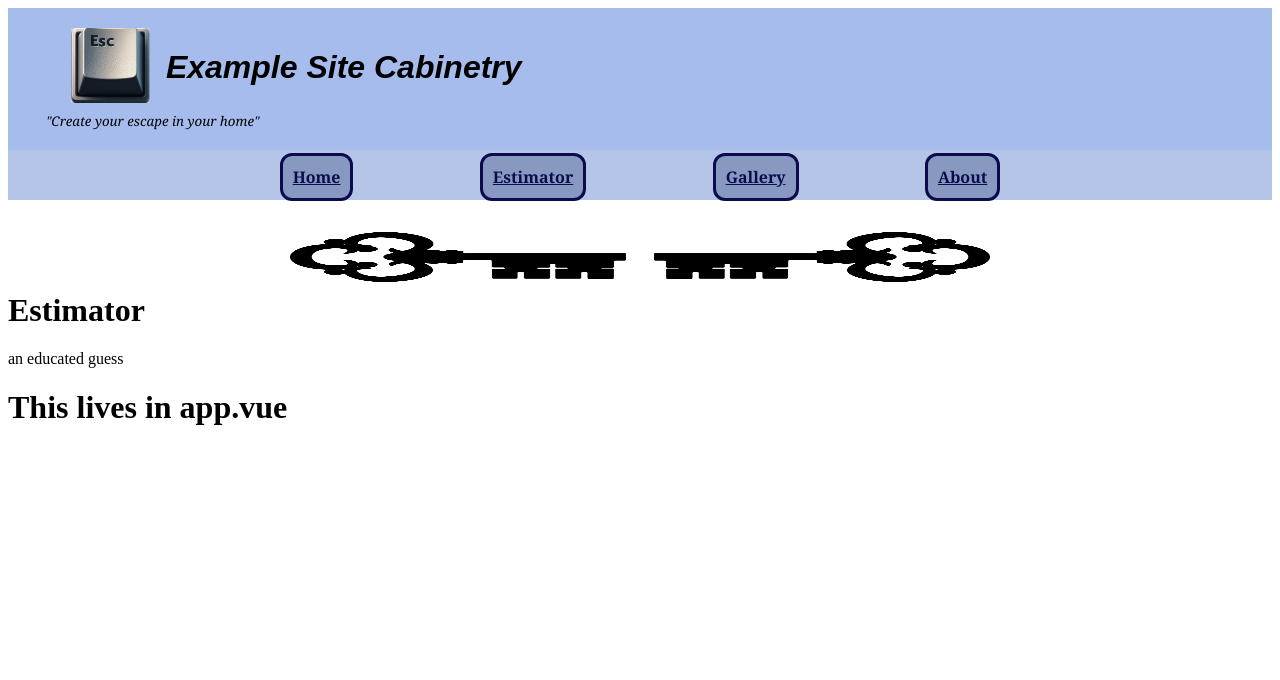
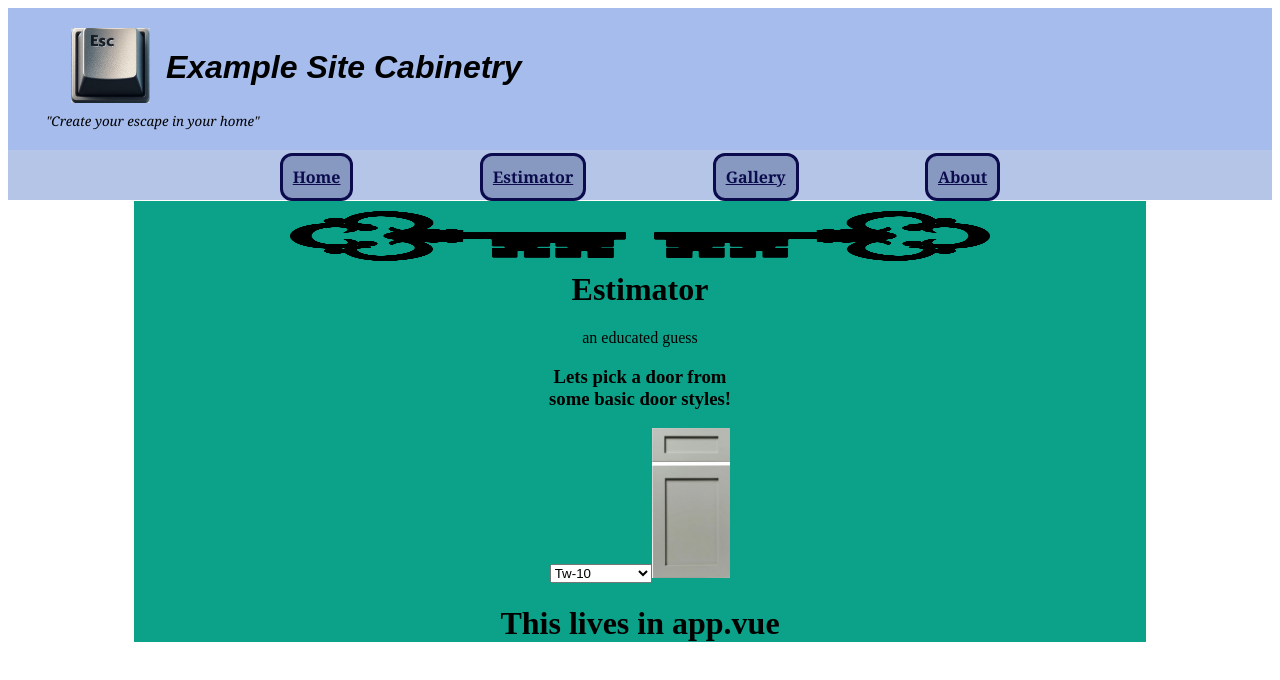
Before and after one commit to sicklibra/ESC_Website, a Vue app in the folder ESC_Cabinetry/: page /estimator in a window 1280 px wide. Shown: the top 680 px of the page. Built offline with nearby package versions, Linux system fonts and the light colour scheme.

Commit message:
begin build of estimator form

```diff
--- a/ESC_Cabinetry/src/App.vue
+++ b/ESC_Cabinetry/src/App.vue
@@ -26,8 +26,5 @@ hero{
   max-width: 100px;
   margin: auto;
 }
-#wrapper{
-  width: 80%;
-  background-color: rgb(12, 162, 137);
-}
+
 </style>
--- a/ESC_Cabinetry/src/assets/main.css
+++ b/ESC_Cabinetry/src/assets/main.css
@@ -39,8 +39,12 @@ NAV{
     grid-template-columns: 1fr 1fr;
     padding: 0 2rem; */
   }
-  #wrapper{
-  width: 80%;
-  background-color: rgb(12, 162, 137);
-}
+  .wrapper{
+    text-align: center;
+    margin: auto;
+    padding:0;
+    margin-top:-21px;
+    width: 80%;
+    background-color: rgb(12, 162, 137);
+  }
 /* } */
--- a/ESC_Cabinetry/src/views/Estimator.vue
+++ b/ESC_Cabinetry/src/views/Estimator.vue
@@ -7,7 +7,7 @@ import { ref } from 'vue';
   import itw10 from '@/assets/doors/tw10.jpg'
   import icrp10 from '@/assets/doors/crp10.png'
   const PPF={
-    kitchen: 300,
+    kitchen: 275,
     bath: 275,
     laundry: 200,
     closet: 400,
@@ -19,6 +19,7 @@ import { ref } from 'vue';
   const total=0;
 
   const hood=false;
+  const drbx=70
 
     const fronts={
       tenrc:{
@@ -62,5 +63,18 @@ import { ref } from 'vue';
   <div class="estimator">
     <h1>Estimator</h1>
     <p>an educated guess</p>
+    <div id="doorsel">
+      <h3>Lets pick a door from<br>some basic door styles!</h3>
+      <select  name="door" id="door">
+        <option v-on:select="faceSelect=fronts.tw10.pic" value="tw10">Tw-10</option>
+        <option v-on:select="faceSelect=fronts.crp10.pic" value="crp10">CRP10</option>
+        <option value="10rc">10rc</option>
+        <option value="10sq">10Sq</option>
+        <option value="aspen">Aspen</option>
+        <option value="savannah">SavannahMT</option>
+      </select>
+      <img v-bind:src='faceSelect' alt=""height=150px>
+    </div>
+    <form action="calcprice"></form>
   </div>
 </template>
```
Also changed, not shown: ESC_Cabinetry/src/views/AboutView.vue (+1 -7 lines).
